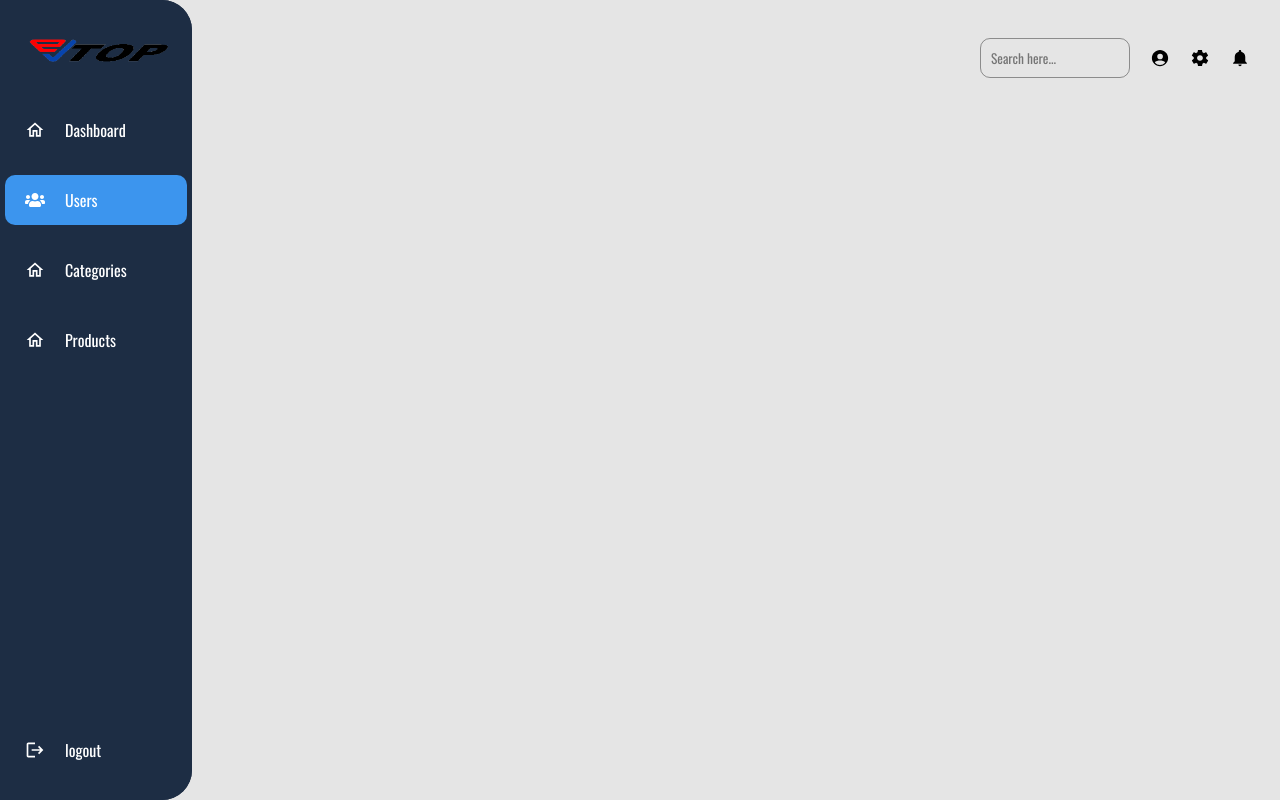
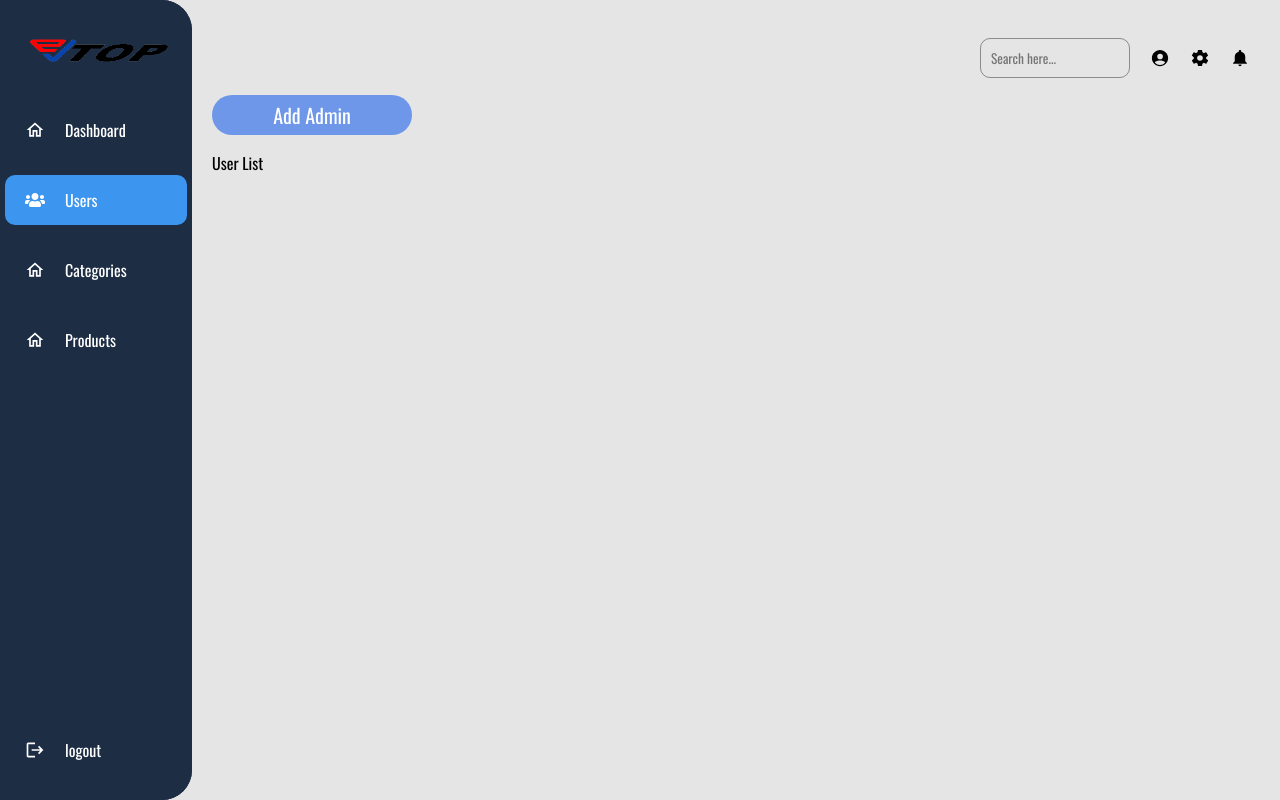
Before and after one commit to mbragi/Jelly-frontend, a React (Create React App) app: page /#/admin/users in a window 1280 px wide. Built offline with nearby package versions, Linux system fonts and the light colour scheme.

Commit message:
chore: created the jsx element

```diff
--- a/src/pages/adminUsers/AdminUsers.jsx
+++ b/src/pages/adminUsers/AdminUsers.jsx
@@ -5,7 +5,19 @@ import './AdminUsers.css'
 function AdminUsers() {
   return (
     <AdminFrame currentPage={"users"}>
+        <div className="admin-users-container">
+            <header>
+                <Button content={'Add Admin'} style ={{backgroundColor: ' rgba(53, 112, 236, 0.67)'}} />
+            </header>
+            <section>
+                <header className='user-lists-header'>
+                    <p>User List</p>
+                </header>
+                <div>
 
+                </div>
+            </section>
+        </div>
     </AdminFrame>
   )
 }
```
